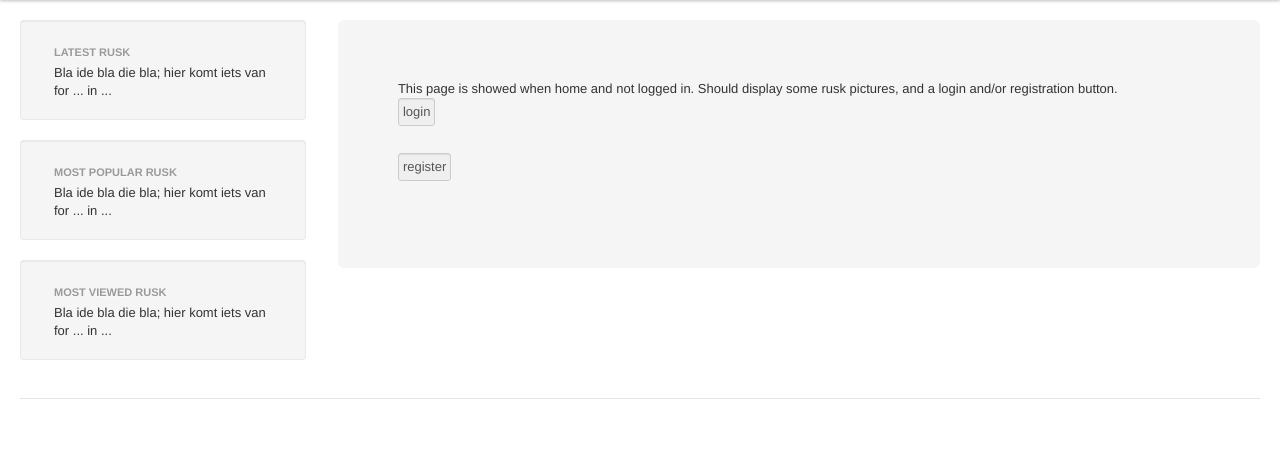
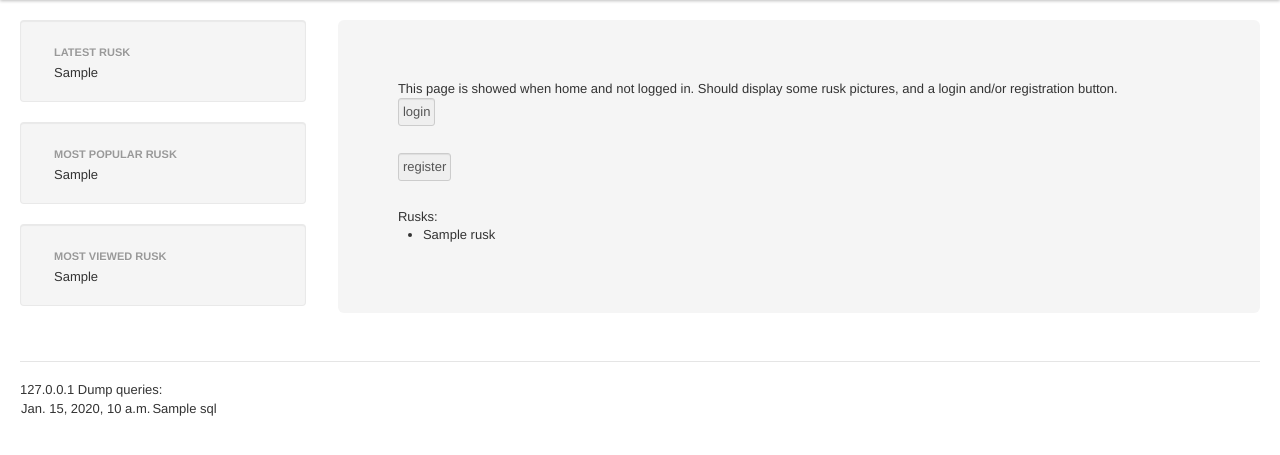
Before and after one commit to rwit/bencotto, a Django app: template bencotto/templates/home.html in a window 1280 px wide. Shown: the part 40-495 px from the top of the page. Run offline with Django 3.2, Linux system fonts and the light colour scheme; the template is opened without the code that fills it: most values are stand-ins (such as "Sample title", 1, 10 or a date in 2020); some libraries are stand-ins or nearby versions.

Commit message:
Added debug support (list queries) and initial custom processor to generate the sidebar blocks.

```diff
--- a/bencotto/rusk/urls.py
+++ b/bencotto/rusk/urls.py
@@ -1,6 +1,7 @@
 from django.conf.urls.defaults import patterns, include, url
 
 urlpatterns = patterns('rusk.views',
+    url(r'^$', 'home'),
     url(r'^accounts/profile/$', 'profile'),
     url(r'^add', 'add', name='add_rusk'),
     url(r'^list', 'list', name='list_rusks'),
--- a/bencotto/templates/base.html
+++ b/bencotto/templates/base.html
@@ -62,7 +62,17 @@
       </div><!--/row-->
       <hr>
       <footer>
-        {% block footer %}{% endblock %}
+        {% block footer %}
+        {{ request.META.REMOTE_ADDR }}
+        Dump queries:
+        <table><body>
+        {% for q in sql_queries %}
+            <tr>
+            <td>{{ q.time }}</td><td nowrap>{{ q.sql }}</td>
+            </tr>
+        {% endfor %}
+        </body></table>
+        {% endblock %}
       </footer>
     </div><!--/.fluid-container-->
 
--- a/bencotto/templates/home.html
+++ b/bencotto/templates/home.html
@@ -13,4 +13,12 @@ This page is showed when home and not logged in. Should display some rusk pictur
 	<input type="hidden" name="next" value="{{ next|escape }}" />
 </form>
 
+{# Lists the rusks #}
+Rusks:
+<ul>
+{% for rusk in rusks %}
+    <li>{{ rusk }}</li>
+{% endfor %}
+</ul>
+
 {% endblock %}
--- a/bencotto/templates/sidebar/liked-most-rusk.html
+++ b/bencotto/templates/sidebar/liked-most-rusk.html
@@ -2,6 +2,7 @@
   <div class="well">
     <ul class="nav nav-list">
       <li class="nav-header">Most popular rusk</li>
-      <li>Bla ide bla die bla; hier komt iets van for ... in ...</li>
+      {# @todo use the items from the rusk model here #}
+      <li>{{ likedMostRusk }}</li>
     </ul>
   </div>
--- a/bencotto/templates/sidebar/most-viewed-rusk.html
+++ b/bencotto/templates/sidebar/most-viewed-rusk.html
@@ -2,6 +2,8 @@
   <div class="well">
     <ul class="nav nav-list">
       <li class="nav-header">Most viewed rusk</li>
-      <li>Bla ide bla die bla; hier komt iets van for ... in ...</li>
+      {# @todo hide completely when var not defined (no results) #}
+      {# @todo use the items from the rusk model here #}
+      <li>{{ mostViewedRusk }}</li>
     </ul>
   </div>
--- a/bencotto/templates/sidebar/newest-rusk.html
+++ b/bencotto/templates/sidebar/newest-rusk.html
@@ -2,6 +2,7 @@
   <div class="well">
     <ul class="nav nav-list">
       <li class="nav-header">Latest rusk</li>
-      <li>Bla ide bla die bla; hier komt iets van for ... in ...</li>
+      {# @todo use the items from the rusk model here #}
+      <li>{{ newestRusk }}</li>
     </ul>
   </div>
--- a/bencotto/urls.py
+++ b/bencotto/urls.py
@@ -5,7 +5,6 @@ from django.contrib.auth.views import login, logout
 admin.autodiscover()
 
 urlpatterns = patterns('',
-    url(r'^$', 'rusk.views.home'),
     url(r'^login', login, {'template_name': 'login.html'}),
     url(r'^admin/', include(admin.site.urls)),
     url(r'^accounts/logout/$', logout),
```
Also changed, not shown: bencotto/rusk/context_processors/sidebar.py (added, +39 -0 lines), bencotto/rusk/views.py (+5 -2 lines), bencotto/settings.py (+7 -0 lines), bencotto/rusk/context_processors/__init__.py (added), bencotto/sqlite.db.
